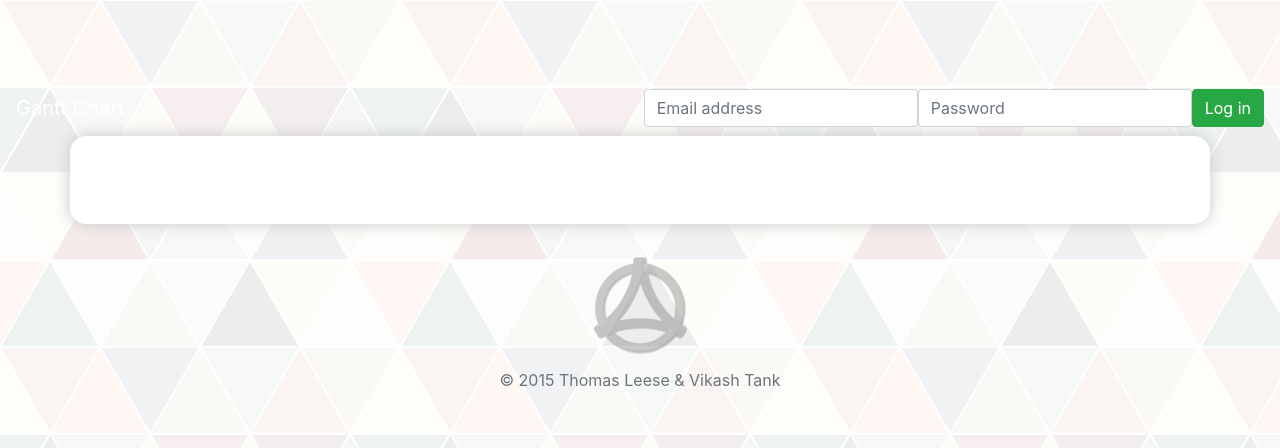
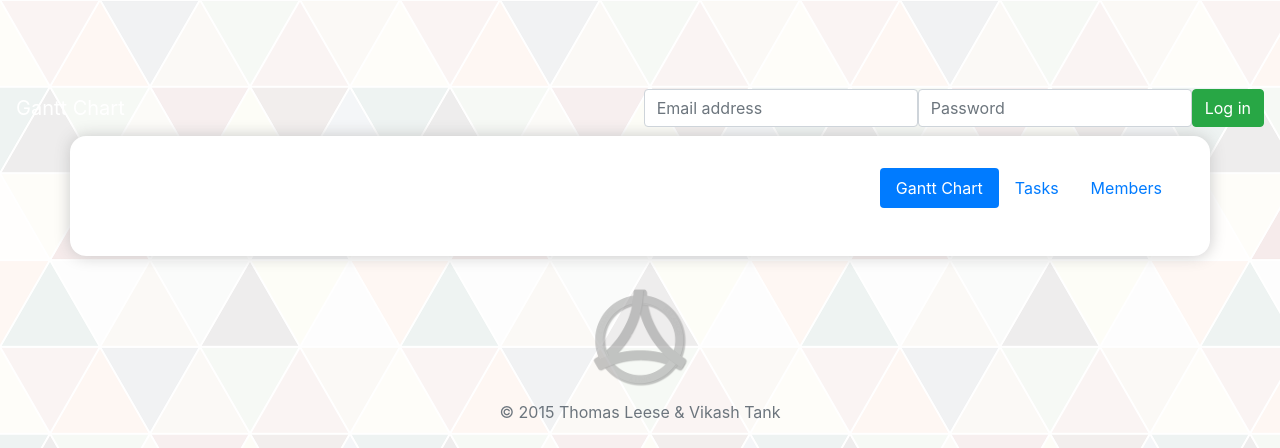
Before and after one commit to thomasleese/gantt-charts, a Python web app: template ganttchart/web/templates/projects/chart.html in a window 1280 px wide. Shown: the top 448 px of the page. Run offline with Jinja, Linux system fonts and the light colour scheme; the template is opened without the code that fills it, so the values that code supplies are empty; some libraries are stand-ins or nearby versions.

Commit message:
Add task navigation items

```diff
--- a/ganttchart/web/templates/projects/chart.html
+++ b/ganttchart/web/templates/projects/chart.html
@@ -2,6 +2,18 @@
 
 {% block body %}
   <div class="container">
+    <ul class="nav nav-pills pull-right">
+      <li class="nav-item">
+        <a href="{{ url_for('.view_project', project_id=project.id) }}" class="nav-link active">Gantt Chart</a>
+      </li>
+      <li class="nav-item">
+        <a href="{{ url_for('.view_project_tasks', project_id=project.id) }}" class="nav-link">Tasks</a>
+      </li>
+      <li class="nav-item">
+        <a href="{{ url_for('.view_project_members', project_id=project.id) }}" class="nav-link">Members</a>
+      </li>
+    </ul>
+
     <h1>{{ project.name }}</h1>
 
     <table class="table table-sm gantt-chart">
```
Also changed, not shown: ganttchart/web/templates/projects/members.html (+12 -0 lines), ganttchart/web/templates/projects/tasks.html (+12 -0 lines).
